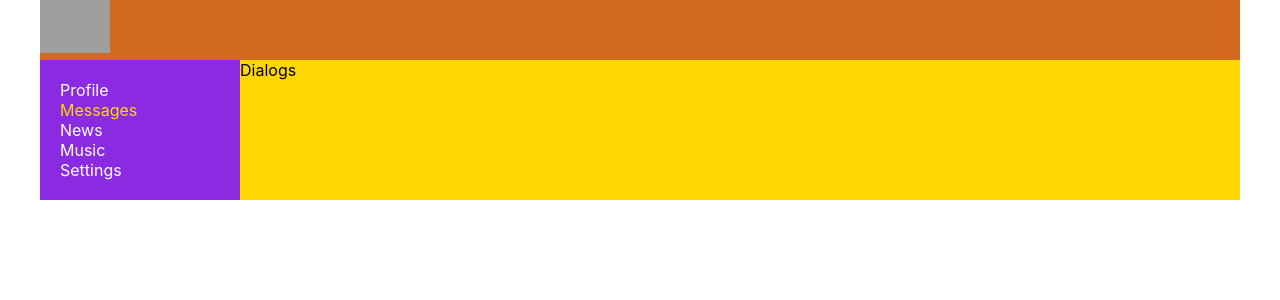
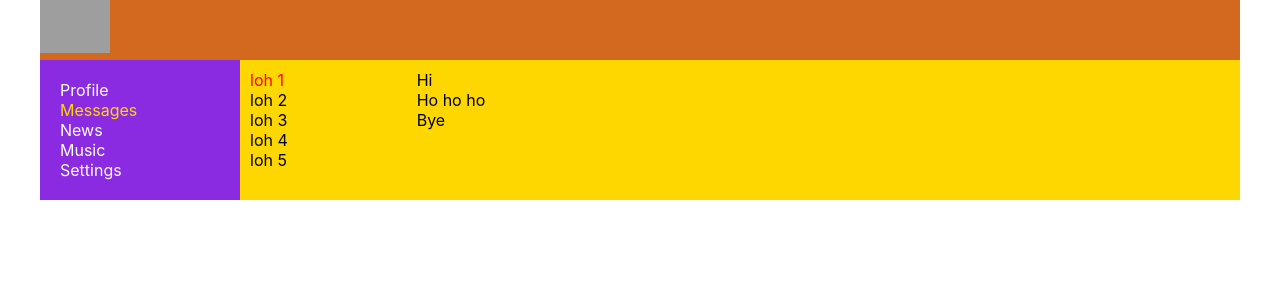
Before and after one commit to Faviun/Less-01.github.io, a React (Create React App) app: page /dialogs in a window 1280 px wide. Shown: the top 300 px of the page. Built offline with nearby package versions, Linux system fonts and the light colour scheme; grey boxes are pictures that could not be loaded.

Commit message:
lesson 21

```diff
--- a/src/components/Dialogs/Dialogs.jsx
+++ b/src/components/Dialogs/Dialogs.jsx
@@ -3,8 +3,19 @@ import s from './Dialogs.module.css';
 
 const Dialogs = (props) => {
     return (
-        <div>
-            Dialogs
+        <div className={s.dialogs}>
+            <div className={s.dialogsItems}>
+                <div className={s.dialog + ' ' + s.active}>loh 1</div>
+                <div className={s.dialog}>loh 2</div>
+                <div className={s.dialog}>loh 3</div>
+                <div className={s.dialog}>loh 4</div>
+                <div className={s.dialog}>loh 5</div>
+            </div>
+            <div className={s.messages}>
+                <div className={s.message}>Hi</div>
+                <div className={s.message}>Ho ho ho</div>
+                <div className={s.message}>Bye</div>
+            </div>
         </div>
     )
 }
--- a/src/components/Dialogs/Dialogs.module.css
+++ b/src/components/Dialogs/Dialogs.module.css
@@ -0,0 +1,19 @@
+.dialogs {
+    display: grid;
+    grid-template-columns: 2fr 10fr;
+}
+
+.dialogsItems {
+    padding: 10px;
+}
+
+.dialogsItems .active {
+    color: red;
+}
+.messages {
+    padding: 10px;
+}
+
+.message {
+
+}
```
